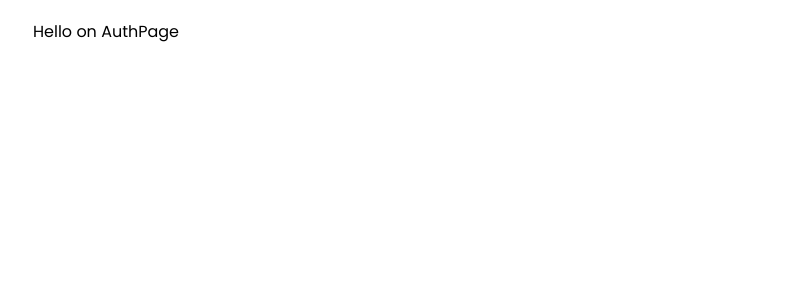
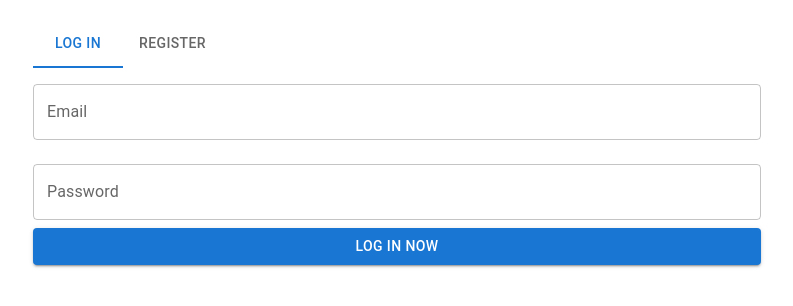
Before and after one commit to OleksandrLukomskyi/task-pro, a React (Vite) app: page /auth/login in a window 1280 px wide. Shown: the top 306 px of the page, without its empty margins (243-1036 px from the left). Built offline with nearby package versions, Linux system fonts and the light colour scheme.

Commit message:
AddAuthpage & components

```diff
--- /dev/null
+++ b/src/components/LoginForm.jsx
@@ -0,0 +1,57 @@
+import { useForm } from "react-hook-form";
+import { yupResolver } from "@hookform/resolvers/yup";
+import * as yup from "yup";
+import { TextField, Button, Box } from "@mui/material";
+import { useNavigate } from "react-router-dom";
+
+const schema = yup.object().shape({
+  email: yup.string().email().required(),
+  password: yup.string().min(8).max(64).required(),
+});
+
+const LoginForm = () => {
+  const navigate = useNavigate();
+  const {
+    register,
+    handleSubmit,
+    formState: { errors },
+  } = useForm({
+    resolver: yupResolver(schema),
+  });
+
+  const onSubmit = (data) => {
+    console.log(data);
+    // Виконання асинхронного запиту
+    // Після успішного виконання перенаправити на /home
+    navigate("/home");
+  };
+
+  return (
+    <Box component="form" onSubmit={handleSubmit(onSubmit)}>
+      <TextField
+        {...register("email")}
+        label="Email"
+        variant="outlined"
+        margin="normal"
+        fullWidth
+        error={!!errors.email}
+        helperText={errors.email?.message}
+      />
+      <TextField
+        {...register("password")}
+        label="Password"
+        type="password"
+        variant="outlined"
+        margin="normal"
+        fullWidth
+        error={!!errors.password}
+        helperText={errors.password?.message}
+      />
+      <Button type="submit" variant="contained" color="primary" fullWidth>
+        Log In Now
+      </Button>
+    </Box>
+  );
+};
+
+export default LoginForm;
--- /dev/null
+++ b/src/components/RegisterForm.jsx
@@ -0,0 +1,68 @@
+import { useForm } from "react-hook-form";
+import { yupResolver } from "@hookform/resolvers/yup";
+import * as yup from "yup";
+import { TextField, Button, Box } from "@mui/material";
+import { useNavigate } from "react-router-dom";
+
+const schema = yup.object().shape({
+  name: yup.string().min(2).max(32).required(),
+  email: yup.string().email().required(),
+  password: yup.string().min(8).max(64).required(),
+});
+
+const RegisterForm = () => {
+  const navigate = useNavigate();
+  const {
+    register,
+    handleSubmit,
+    formState: { errors },
+  } = useForm({
+    resolver: yupResolver(schema),
+  });
+
+  const onSubmit = async (data) => {
+    console.log(data);
+    // Виконання асинхронного запиту для реєстрації
+    // Після успішної реєстрації автоматично логінізувати користувача
+    // і перенаправити на /home
+    navigate("/home");
+  };
+
+  return (
+    <Box component="form" onSubmit={handleSubmit(onSubmit)}>
+      <TextField
+        {...register("name")}
+        label="Name"
+        variant="outlined"
+        margin="normal"
+        fullWidth
+        error={!!errors.name}
+        helperText={errors.name?.message}
+      />
+      <TextField
+        {...register("email")}
+        label="Email"
+        variant="outlined"
+        margin="normal"
+        fullWidth
+        error={!!errors.email}
+        helperText={errors.email?.message}
+      />
+      <TextField
+        {...register("password")}
+        label="Password"
+        type="password"
+        variant="outlined"
+        margin="normal"
+        fullWidth
+        error={!!errors.password}
+        helperText={errors.password?.message}
+      />
+      <Button type="submit" variant="contained" color="primary" fullWidth>
+        Register Now
+      </Button>
+    </Box>
+  );
+};
+
+export default RegisterForm;
--- a/src/pages/AuthPage/AuthPage.jsx
+++ b/src/pages/AuthPage/AuthPage.jsx
@@ -1,6 +1,32 @@
-export default function AuthPage() {
-    return (
-        <p>Hello on AuthPage</p>
-    )
+import { useParams, Link, useNavigate } from "react-router-dom";
+import LoginForm from "../../components/LoginForm";
+import RegisterForm from "../../components/RegisterForm";
+import { Box, Tabs, Tab } from "@mui/material";
+// import css from "./AuthPage.module.css";
 
-}
+const AuthPage = () => {
+  const { id } = useParams();
+  const navigate = useNavigate();
+
+  const handleChange = (event, newValue) => {
+    navigate(`/auth/${newValue}`);
+  };
+
+  return (
+    <Box>
+      <Tabs value={id} onChange={handleChange}>
+        <Tab label="Log In" value="login" component={Link} to="/auth/login" />
+        <Tab
+          label="Register"
+          value="register"
+          component={Link}
+          to="/auth/register"
+        />
+      </Tabs>
+      {id === "login" && <LoginForm />}
+      {id === "register" && <RegisterForm />}
+    </Box>
+  );
+};
+
+export default AuthPage;
```
Also changed, not shown: package.json (+6 -1 lines), src/components/App/App.jsx (+14 -13 lines), 1 other file (tests, documents, lock files or other folders).
